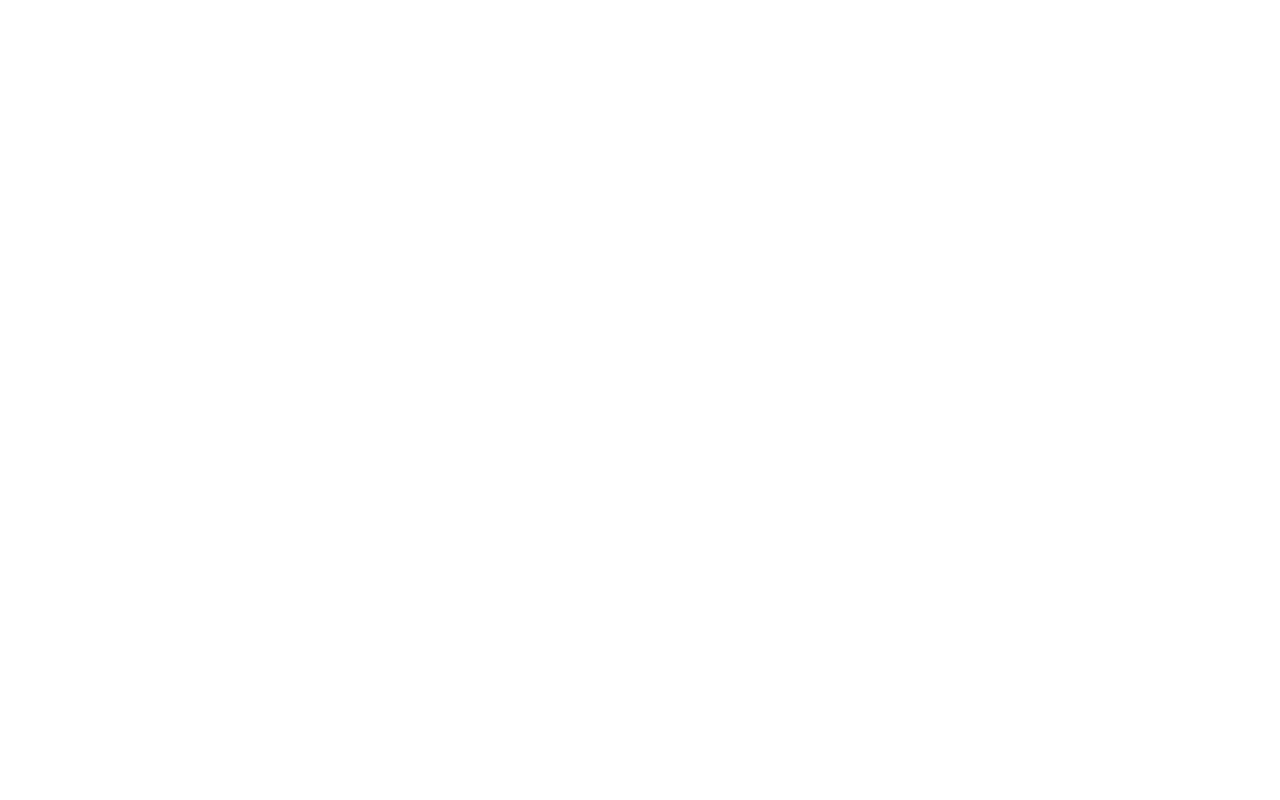
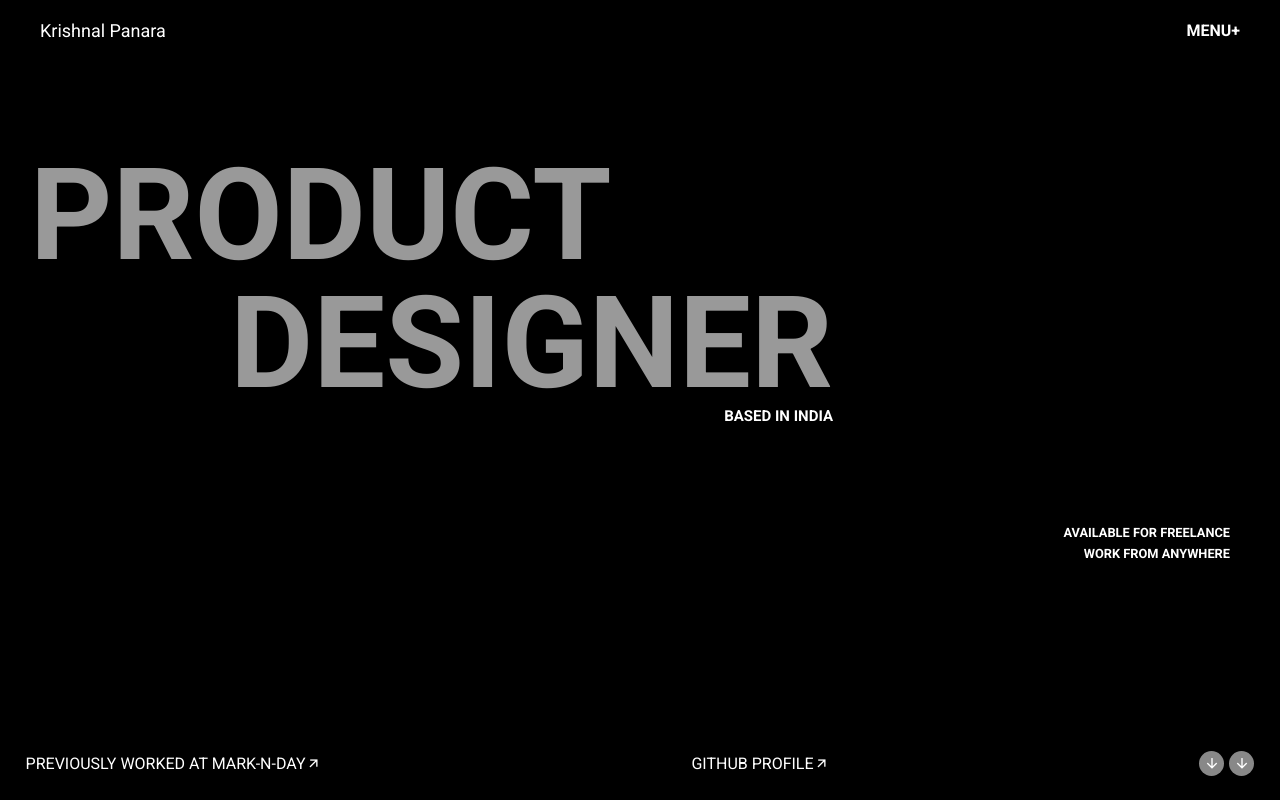
Before and after one commit to killshotroxs/moslite, a plain HTML site: page index.html in a window 1280 px wide. Drawn offline with nearby package versions, Linux system fonts and the light colour scheme; a web font is replaced by a local one.

Commit message:
index updated

```diff
--- a/index.css
+++ b/index.css
@@ -1,15 +1,113 @@
 * {
-    margin: 0;
-    padding: 0;
-    font-family: "General Sans";
-    box-sizing: border-box;
+  margin: 0;
+  padding: 0;
+  font-family: "DM Sans", sans-serif;
+  font-family: "Holtwood One SC", serif;
+  font-family: "Inter", sans-serif;
+  font-family: "Open Sans", sans-serif;
+  font-family: "Roboto", sans-serif;
+  box-sizing: border-box;
 }
 
-html, body {
-    width: 100%;
-    height: 100%;
+html,
+body {
+  width: 100%;
+  height: 100%;
 }
 
-#main{
+#main {
+  width: 100%;
+}
+
+#hero {
+  color: #fff;
+  width: 100%;
+  height: 100vh;
+  background-color: black;
+}
+
+#nav {
+  display: flex;
+  align-items: center;
+  justify-content: space-between;
+  width: 100%;
+  padding: 20px 40px;
+  color: #fff;
+}
+
+#nav a {
+  text-decoration: none;
+  font-size: 18px;
+  color: #fff;
+}
+
+#heading {
+  margin-top: 90px;
+}
+
+#heading h1 {
+  margin-left: 30px;
+  opacity: 0.6;
+  line-height: 1;
+  /* font-family: "DM Sans Regular", sans-serif; */
+  font-size: 10vw;
+  text-transform: uppercase;
+  /* font-weight: 900; */
+}
+
+#heading #secondh1 {
+  margin-left: 230px;
+}
+
+.blocktext {
+  width: fit-content;
+}
+
+.blocktext h5 {
+  font-size: 15px;
+  text-align: right;
+  text-transform: uppercase;
+}
+
+#smallheading {
+  margin-top: 100px;
+  padding-right: 50px;
+}
+
+#smallheading h5{
+    margin-top: .5vw;
+    font-size: 1vw;
+    text-align: right;
+    text-transform: uppercase;
+}
+
+#herofooter{
+    padding: 0  2vw;
     width: 100%;
+    position: absolute;
+    bottom: 3%;
+    display: flex;
+    align-items: center;
+    justify-content: space-between;
 }
+
+#herofooter a{
+color: #fff;
+text-transform: uppercase;
+text-decoration: none;
+}
+
+#herofooter #iconset{
+    display: flex;
+    gap: 5px;
+}
+
+#herofooter .circle{
+    display: flex;
+    align-items: center;
+    justify-content: center;
+    width: 25px;
+    height: 25px;
+    border-radius: 50%;
+    background-color: #888;
+}
--- a/index.html
+++ b/index.html
@@ -1,15 +1,53 @@
 <!DOCTYPE html>
 <html lang="en">
-<head>
-    <meta charset="UTF-8">
-    <meta name="viewport" content="width=device-width, initial-scale=1.0">
+  <head>
+    <meta charset="UTF-8" />
+    <meta name="viewport" content="width=device-width, initial-scale=1.0" />
     <title>Document</title>
-    <link rel="stylesheet" href="index.css">
-</head>
-<body>
+    <link
+      href="https://cdn.jsdelivr.net/npm/remixicon@3.5.0/fonts/remixicon.css"
+      rel="stylesheet"
+    />
+    <link rel="stylesheet" href="index.css" />
+    <link rel="preconnect" href="https://fonts.googleapis.com" />
+    <link rel="preconnect" href="https://fonts.gstatic.com" crossorigin />
+    <link
+      href="https://fonts.googleapis.com/css2?family=DM+Sans:opsz,wght@9..40,300&family=Holtwood+One+SC&family=Inter:wght@100;200;400;500;700;800;900&family=Open+Sans:wght@300&family=Roboto:wght@400;700&display=swap"
+      rel="stylesheet"
+    />
+  </head>
+  <body>
     <div id="main">
-
-
+      <div id="hero">
+        <div id="nav">
+          <a href="#">Krishnal Panara</a>
+          <h4>MENU+</h4>
+        </div>
+        <div id="heading">
+          <h1>Product</h1>
+          <div class="blocktext">
+            <h1 id="secondh1">Designer</h1>
+            <h5>Based in India</h5>
+          </div>
+        </div>
+        <div id="smallheading">
+          <h5>Available for Freelance</h5>
+          <h5>work from anywhere</h5>
+        </div>
+        <div id="herofooter">
+          <a href="https://www.marknday.com/"
+            >previously worked at Mark-N-Day<i
+              class="ri-arrow-right-up-line"
+            ></i
+          ></a>
+          <a href="#">Github Profile<i class="ri-arrow-right-up-line"></i></a>
+          <div id="iconset">
+            <div class="circle"><i class="ri-arrow-down-line"></i></div>
+            <div class="circle"><i class="ri-arrow-down-line"></i></div>
+          </div>
+        </div>
+      </div>
+      <div id="second"></div>
     </div>
-</body>
+  </body>
 </html>
```
